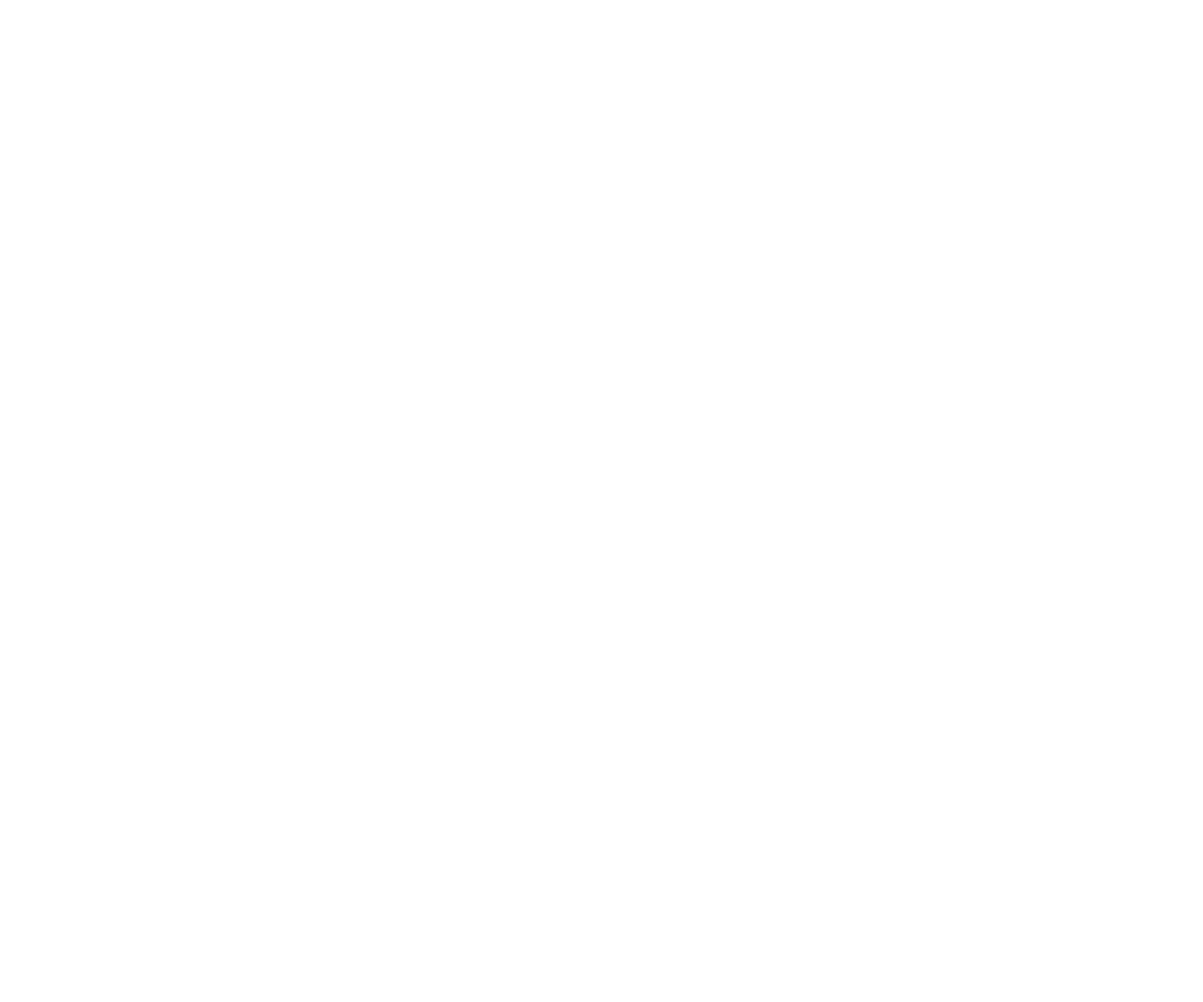
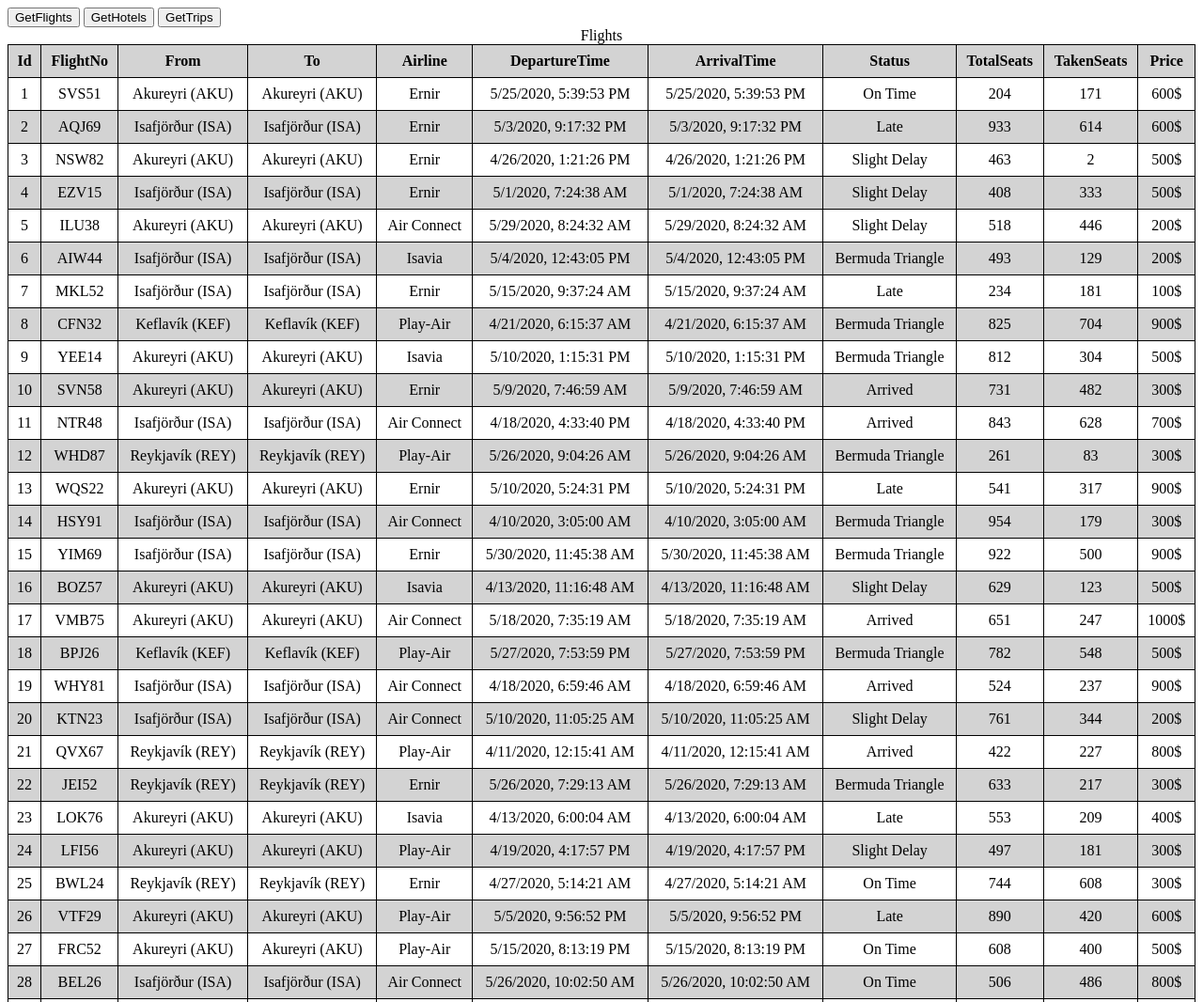
Before and after one commit to OlafurjonHI/Throbo_lokaverkefni, a plain HTML site: page javascript/test.html in a window 1280 px wide. Shown: the top 1066 px of the page at 94% size. Before the commit the page ends 800 px from the top, so only its background shows below. Drawn offline with Linux system fonts and the light colour scheme.

Commit message:
Komið working demo af random gögnum að fylla töflu á heimasíðu

```diff
--- /dev/null
+++ b/javascript/helpers/helpers.js
@@ -0,0 +1,19 @@
+function empty(element) {
+  while (element.firstChild) {
+    element.removeChild(element.firstChild);
+  }
+}
+
+function el(type, className, ...children) {
+  const element = document.createElement(type);
+  if(className) element.classList.add(className);
+  // eslint-disable-next-line no-restricted-syntax
+  for (let child of children) {
+    if (typeof(child) === 'string') {
+      element.appendChild(document.createTextNode(child))
+    } else if (child) {
+      element.appendChild(child)
+    }
+  }
+  return element;
+}
--- a/javascript/managers/HotelManager.js
+++ b/javascript/managers/HotelManager.js
@@ -91,7 +91,6 @@ class HotelManager {
                     filteredHotels.push(meta);
                     continue;
                 }
-
             }
         }
         return filteredHotels;
--- /dev/null
+++ b/javascript/managers/MainManager.js
@@ -0,0 +1,22 @@
+class MainManager {
+
+    #hManager = null;
+    #tManager = null;
+    #fManager = null;
+
+    constructor(n) {
+        this.#hManager = new HotelManager(n);
+        this.#tManager = new TripManager(n);
+        this.#fManager = new FlightManager(n);
+    }
+    getAllFlights() {
+        return this.#fManager.getFlights();
+    }
+    getAllHotels() {
+        return this.#hManager.getHotels();
+    }
+    getAllTrips() {
+        return this.#tManager.getTrips();
+    }
+
+}
--- a/javascript/managers/TripManager.js
+++ b/javascript/managers/TripManager.js
@@ -88,14 +88,13 @@ class TripManager {
             let taken = nextInt(slots);
             let price = nextDouble(3,2)*50;
             let meta = []
-            for(let j = 0; j < nextInt(metadata.lengt-5)+2; j++){
+            for(let j = 0; j < nextInt(5)+2; j++){
                 let m = metadata[nextInt(metadata.length-1)];
                 while(meta.includes(m))
                     m = metadata[nextInt(metadata.length-1)];
                 meta.push(m)
             }
             let t = new Trip(title,date,timeStart,duration,location,slots,taken,price,meta)
-            console.log(t.toString())
             trips.push(t)
         }
 
--- a/javascript/objects/Hotel.js
+++ b/javascript/objects/Hotel.js
@@ -29,7 +29,6 @@ class Hotel {
         let date = getTodayDateNoClock()
         let d = new Date();
 
-        console.log(date)
         for (let i = 0; i < 365; i++) {
             let r = nextInt(maxBig-10)+10;
             let r2 = nextInt(maxSmall-10)+10;
@@ -39,7 +38,9 @@ class Hotel {
 
         }
     }
-
+    getId(){
+        return this.#hotelId;
+    }
     getName(){
         return this.#name
     }
@@ -77,12 +78,30 @@ class Hotel {
         return this.#meta;
     }
     getPrice() {
-        return this.#price;
+        return Math.round(this.#price);
+    }
+    getDatesWithRoomCapacity(size){
+        let dates = [];
+
+    }
+    getInfoAsObject() {
+        let info = {
+            id: this.getId(),
+            name: this.getName(),
+            address: this.getAddress(),
+            stars: this.getStars(),
+            rating: this.getRating(),
+            SmallRooms: this.getMaxSmallRooms(),
+            BigRooms: this.getMaxBigRooms(),
+            price: this.getPrice(),
+            meta: this.getMeta()
+
+        }
+        return info;
     }
     toString() {
         return `HotelName: ${this.getName()} address: ${this.getAddress()} TotalSmallRooms: ${this.getMaxSmallRooms()} FreeSmallRoomsToday: ${this.getTotalFreeSmallRoomsByDate(getTodayDateNoClock())} Price: ${this.getPrice()}$ `
     }
-
     static getHotelIdCount(){
         return Hotel.count;
     }
--- a/javascript/objects/Trip.js
+++ b/javascript/objects/Trip.js
@@ -16,8 +16,8 @@ class Trip {
         this.#date = date;
         this.#timeStart = timeStart;
         this.#duration = duration;
-        this.#location = location
-        this.#slots = slots
+        this.#location = location;
+        this.#slots = slots;
         this.#taken = taken;
         this.#price = price;
         this.#meta = meta;
@@ -41,8 +41,14 @@ class Trip {
     getLocation() {
         return this.#location;
     }
+    getSlots() {
+        return this.#slots;
+    }
+    getTaken() {
+        return this.#taken;
+    }
     getPrice() {
-        return this.#price;
+        return Math.round(this.#price);
     }
     getMeta() {
         return this.#meta;
@@ -50,7 +56,21 @@ class Trip {
     toString() {
         return `Title: ${this.getTitle()} Date: ${this.getDate()} Starts: ${this.getTimeStart()} Duration: ${this.getDuration()} Location: ${this.getLocation()} Price: ${this.getPrice()} `
     }
-
+    getInfoAsObject() {
+        let info = {
+            id: this.getId(),
+            title: this.getTitle(),
+            date: this.getDate(),
+            timeStart: this.getTimeStart(),
+            duration: this.getDuration(),
+            location: this.getLocation(),
+            slots: this.getSlots(),
+            taken: this.getTaken(),
+            price: this.getPrice(),
+            meta: this.getMeta()
+        }
+        return info;
+    }
     static getHotelIdCount(){
         return Trip.count;
     }
--- a/javascript/objects/flight.js
+++ b/javascript/objects/flight.js
@@ -123,6 +123,22 @@ class Flight {
     toString() {
         return `FlightNumber: ${this.getFlightNumber()} - Arriving From: ${this.getFrom()} - Arriving to: ${this.getTo()} Airline ${this.getAirline()} AvailableSeats: ${this.getTotalRemainingSeatsAvailable()} Leaves: ${this.getDepartureTime()} Arrives ${this.getArrivalTime()} Status: ${this.getStatus()}`;
     }
+    getInfoAsObject() {
+        let info = {
+            id: this.getFlightId(),
+            flightNo: this.getFlightNumber(),
+            from: this.getFrom(),
+            to: this.getTo(),
+            airline: this.getAirline(),
+            departureTime: this.getDepartureTime(),
+            arrivalTime: this.getArrivalTime(),
+            status: this.getStatus(),
+            totalSeats: this.getTotalSeatsCount(),
+            takenSeats: this.getTotalRemainingSeatsAvailable(),
+            price: this.getPrice()
+        }
+        return info;
+    }
     static getFlightIdCount(){
         return Flight.count;
     }
--- /dev/null
+++ b/javascript/styles.css
@@ -0,0 +1,15 @@
+table {
+    width: 100%;
+    border-spacing: 5px;
+}
+table, th,td {
+    border: 1px solid black;
+    border-collapse: collapse;
+}
+tr:nth-child(2n){
+    background-color: lightgrey;
+}
+th,td {
+    padding: 0.5em;
+    text-align: center;
+}
--- a/javascript/test.html
+++ b/javascript/test.html
@@ -4,9 +4,23 @@
     <meta charset="UTF-8">
     <meta name="viewport" content="width=device-width, initial-scale=1.0">
     <title>ObjectTest</title>
+    <link rel="stylesheet" href="styles.css">
+</head>
 
-</head>
 <body>
+<main class="main">
+    <div class="contentGetter">
+            <button class="get">GetFlights</button>
+            <button class="get">GetHotels </button>
+            <button class="get">GetTrips</button>
+    </div>
+    <div class="data">
+
+    </div>
+</main>
+
+    <!---Þar sem þetta er ekki partur af module í testina er þetta allt bara hérna niðri til að keyra í locally án servers -->
+    <script src="./helpers/helpers.js"></script>
     <script src="./helpers/Random.js"></script>
     <script src="./helpers/randomDataHelpers.js"></script>
     <script src="./helpers/dateHelper.js"></script>
@@ -16,5 +30,7 @@
     <script src="./managers/FlightManager.js"></script>
     <script src="./managers/HotelManager.js"></script>
     <script src="./managers/TripManager.js"></script>
+    <script src="./managers/MainManager.js"></script>
+    <script src="./view/TotalTest.js"></script>
 </body>
 </html>
--- /dev/null
+++ b/javascript/view/TotalTest.js
@@ -0,0 +1,78 @@
+document.addEventListener('DOMContentLoaded', () => {
+    let mMan = new MainManager(50);
+    console.log(mMan.getAllHotels()[0].getInfoAsObject())
+    showFlights(mMan.getAllHotels());
+    const buttons = document.querySelectorAll('.get');
+    buttons.forEach(b => {
+        b.addEventListener('click',(e) => {
+            let t = (e.target.textContent);
+            if(t.toLowerCase().includes("flight"))
+                showFlights()
+            if(t.toLowerCase().includes("hotel"))
+                showHotels()
+            if(t.toLowerCase().includes("trip"))
+                showTrips()
+        });
+
+    });
+
+    function showFlights(){
+        let data = mMan.getAllFlights();
+        generateTableWithData(data);
+    }
+    function showHotels(){
+        let data = mMan.getAllHotels();
+        generateTableWithData(data);
+    }
+
+    function showTrips(){
+        let data = mMan.getAllTrips();
+        generateTableWithData(data);
+    }
+
+    function generateTableWithData(data){
+        let parent = document.querySelector(".data");
+        empty(parent)
+        let table = el('table','table');
+
+        let firstrow = el('tr','firstrow');
+        let keys = Object.keys(data[0].getInfoAsObject());
+        let cap = "Tada";
+        if(keys[1].toLowerCase().includes('flight'))
+            cap = "Flights"
+        if(keys[1].toLowerCase().includes('title'))
+            cap = "Trips"
+        if(keys[1].toLowerCase().includes('name'))
+            cap = "Hotels";
+        let caption = el('caption','caption',cap)
+        table.appendChild(caption)
+        let indexOfPrice;
+        for(let k of keys){
+            if(k.toLowerCase().includes('price'))
+                indexOfPrice = keys.indexOf(k);
+            let header = el('th','rowHeader');
+            header.appendChild(document.createTextNode(capitalize(k)))
+            firstrow.appendChild(header);
+        }
+        table.appendChild(firstrow)
+        for(let d of data){
+            let values = (Object.values(d.getInfoAsObject()))
+            let row = el('tr','tableRow');
+            for(let v of values){
+                if(v instanceof Date)
+                    v = v.toLocaleString();
+                if(values.indexOf(v) == indexOfPrice)
+                    v+="$"
+                let rowItem = el('td','rowItem');
+                rowItem.appendChild(document.createTextNode(v));
+                row.appendChild(rowItem);
+            }
+            table.appendChild(row);
+        }
+
+        console.log(keys)
+        parent.appendChild(table);
+        console.log(parent)
+
+    }
+});
```
